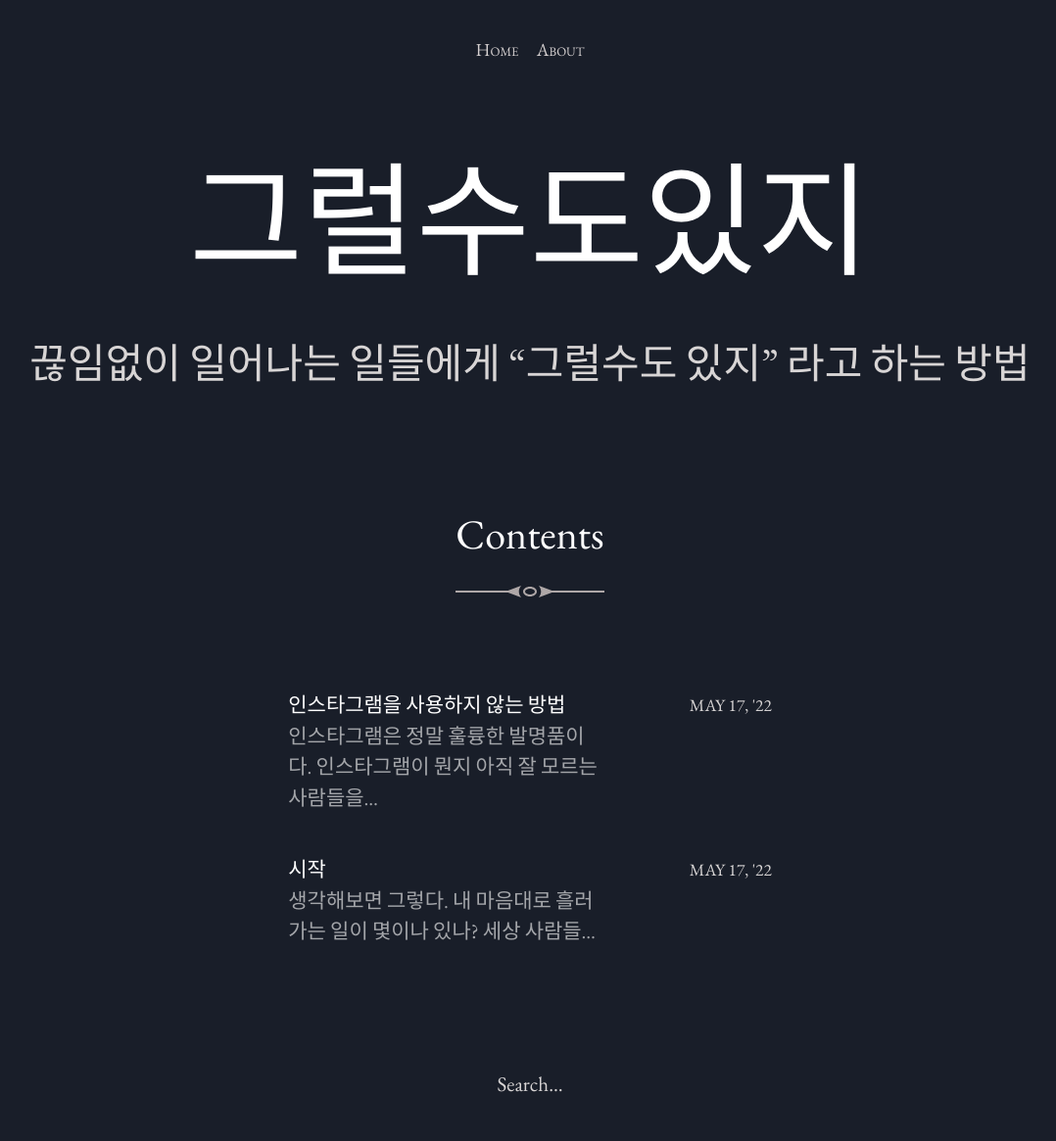
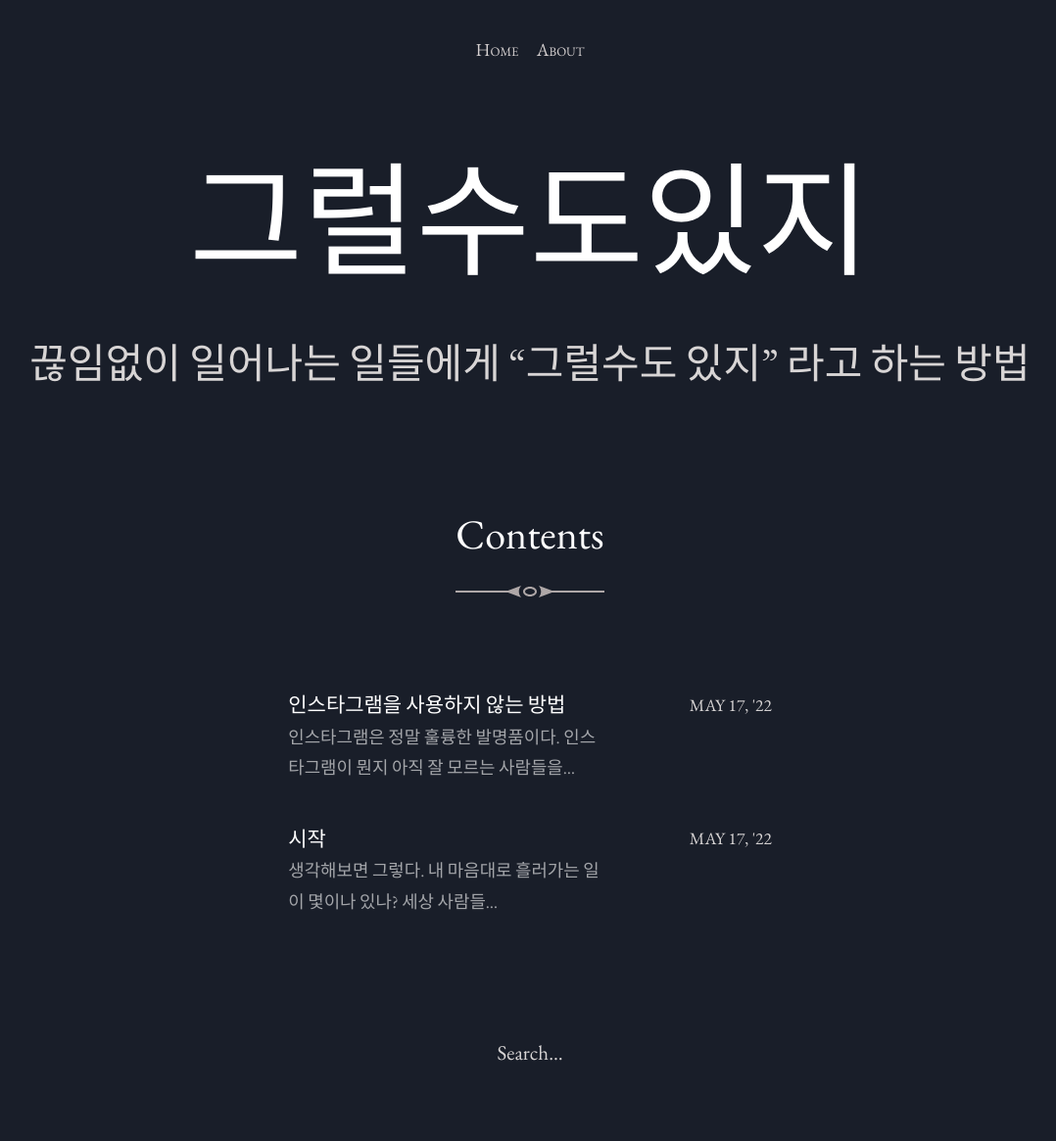
Before and after one commit to grsdij/grsdij, a Jekyll site: the page built from index.html, in a window 1280 px wide. Shown: the whole page at 98% size, without its empty margins (99-1177 px from the left). Built offline with Jekyll 4.4.1, drawn with Linux system fonts in a browser that asks for light colours; the list of posts is cut into pages by our own code; after the commit the page ends 1134 px from its top, so only the background shows below that.

Commit message:
포스트 리스트 요약문 크기 줄이기

```diff
--- a/_sass/_post-list.scss
+++ b/_sass/_post-list.scss
@@ -47,7 +47,8 @@
   }
 }
 
-.post-link__title + .post-link__excerpt {
+.post-link__excerpt {
+  font-size: 0.85em;
   opacity: .6;
 }
 
```
